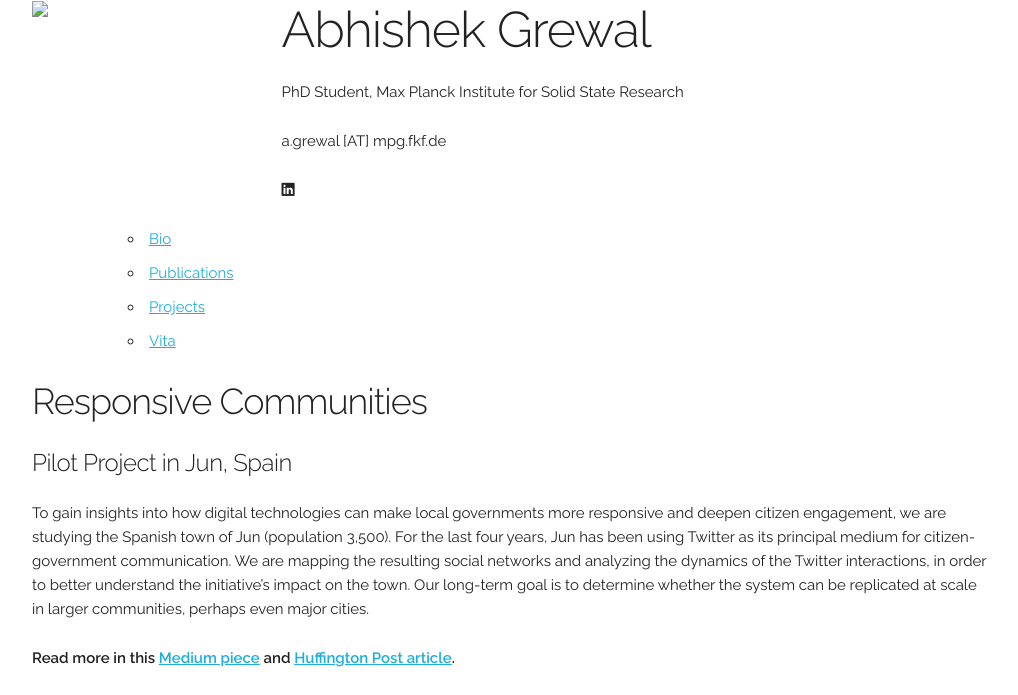
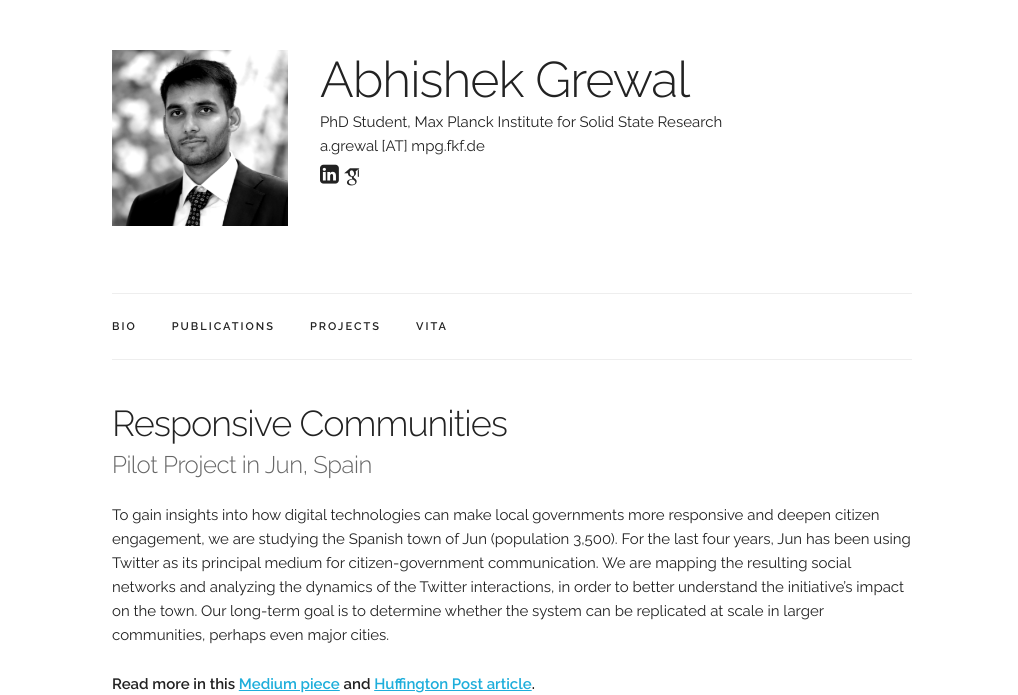
Before and after one commit to abhishekgrewal/abhishekgrewal.github.io, a Jekyll site: the page built from _projects/2015_jun.md, in a window 1280 px wide. Shown: the top 695 px of the page, without its empty margins (128-1146 px from the left). Built offline with Jekyll 4.4.1, drawn with Linux system fonts in a browser that asks for light colours; nearby versions of some CDN libraries; some web fonts are replaced; library files that are not in the unit come from our copies; grey boxes are pictures that could not be loaded.

```diff
--- a/_config.yml
+++ b/_config.yml
@@ -1,7 +1,7 @@
 source:      .
 destination: ./_site
 includes:    ./_includes
-baseurl: abhishekgrewal.github.io
+baseurl: /abhishekgrewal.github.io
 
 collections:
   projects:
```
